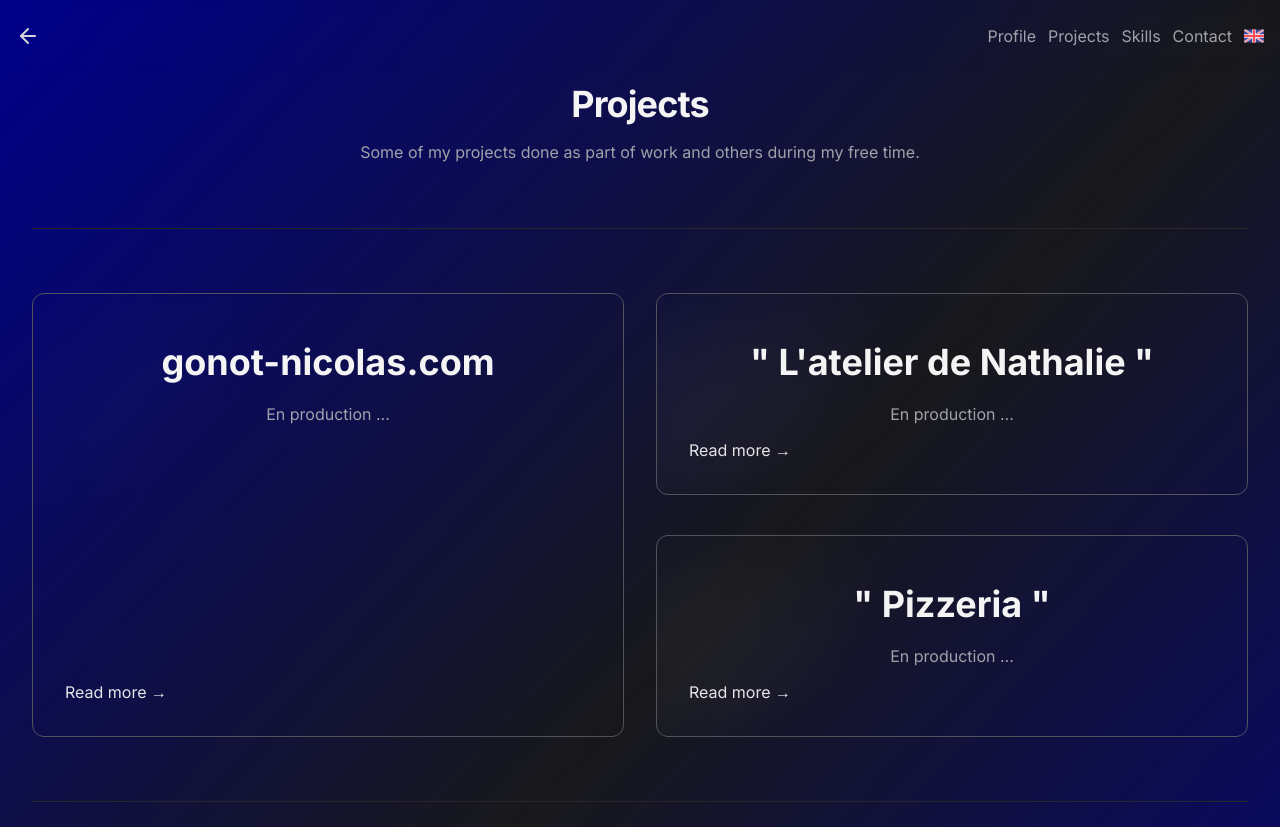
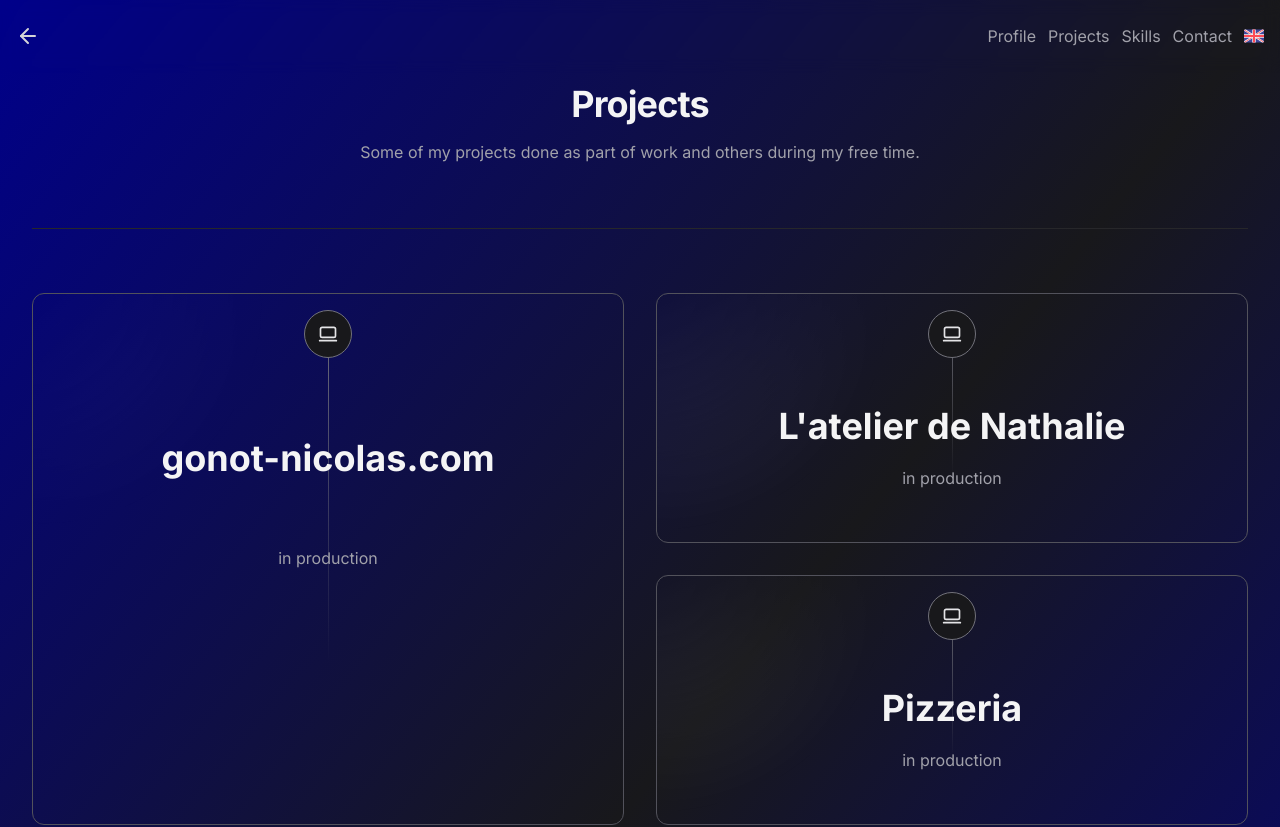
Before and after one commit to GNT-N/my-portfolio, a Next.js app: page /projects in a window 1280 px wide. Shown: the top 827 px of the page. Built offline with nearby package versions, Linux system fonts and the light colour scheme; what tw-elements would draw is missing.

Commit message:
update projects

```diff
--- a/src/app/contact/page.tsx
+++ b/src/app/contact/page.tsx
@@ -3,15 +3,15 @@ import Link from "next/link";
 import { Card } from "../components/card";
 import Particles from "../components/particles";
 import { Navigation } from "../components/nav";
-import { Github, Mail, Gamepad2 } from "lucide-react";
+import { Github, Mail, Linkedin, Gamepad2 } from "lucide-react";
 
 const socials = [
     {
-        id: "steam",
-        icon: <Gamepad2 size={20} />,
-        href: "https://steamcommunity.com/profiles/76561198052767844/",
-        label: "Steam",
-        handle: "Skuall",
+        id: "github",
+        icon: <Github size={20} />,
+        href: "https://github.com/GNT-N",
+        label: "Github",
+        handle: "GNT-N",
     },
     {
         id: "email",
@@ -21,12 +21,19 @@ const socials = [
         handle: "gntnicolas@gmail.com",
     },
     {
-        id: "github",
-        icon: <Github size={20} />,
-        href: "https://github.com/GNT-N",
-        label: "Github",
-        handle: "GNT-N",
+        id: "linkdIn",
+        icon: <Linkedin size={20} />,
+        href: "https://www.linkedin.com/in/nicolas-gonot-3054a7272/",
+        label: "Email",
+        handle: "LindedIn",
     },
+    // {
+    //     id: "steam",
+    //     icon: <Gamepad2 size={20} />,
+    //     href: "https://steamcommunity.com/profiles/76561198052767844/",
+    //     label: "Steam",
+    //     handle: "Skuall",
+    // },
 ];
 
 export default function Contact() {
--- a/src/app/projects/page.tsx
+++ b/src/app/projects/page.tsx
@@ -6,6 +6,30 @@ import { Navigation } from "../components/nav";
 import { useTranslation } from "react-i18next";
 import projectsData from "../projects/projects.json";
 import { Gamepad2, Laptop2, Pencil, ClipboardEdit } from "lucide-react";
+
+const prod = [
+    // {
+    //     id: "",
+    //     icon: <Laptop2 size={20} />,
+    //     href: "https://steamcommunity.com/profiles/76561198052767844/",
+    //     label: "Steam",
+    //     handle: "Skuall",
+    // },
+    {
+        id: "L'atelier de Nathalie",
+        icon: <Laptop2 size={20} />,
+        href: "",
+        label: "in production",
+        handle: "L'atelier de Nathalie",
+    },
+    {
+        id: " Pizzeria ",
+        icon: <Laptop2 size={20} />,
+        href: "",
+        label: "in production",
+        handle: "Pizzeria",
+    },
+];
 
 export default function posts() {
     const { t } = useTranslation("en", { useSuspense: false });
@@ -18,31 +42,70 @@ export default function posts() {
                     <h2 className="text-3xl font-bold tracking-tight text-zinc-100 sm:text-4xl mt-5">
                         {t("projects.Title")}
                     </h2>
-          <p className="mt-4 text-zinc-400">{t("projects.Description")}</p>
+                    <p className="mt-4 text-zinc-400">
+                        {t("projects.Description")}
+                    </p>
                 </div>
 
                 <div className="w-full h-px bg-zinc-800" />
+
                 <div className="grid grid-cols-1 gap-8 mx-auto lg:grid-cols-2 ">
                     <Card>
-            <Link href="">
-              <div className="relative w-full h-full p-4 md:p-8">
-                <h2 className="mt-4 text-3xl font-bold text-zinc-100 group-hover:text-white sm:text-4xl font-display">
+                        <Link
+                            href=""
+                            className="p-4 flex flex-col items-center gap-8 duration-700"
+                        >
+                            {/* <h2 className="mt-4 text-3xl font-bold text-zinc-100 group-hover:text-white sm:text-4xl font-display">
                                     gonot-nicolas.com
                                 </h2>
                                 <p className="mt-4 leading-8 duration-150 text-zinc-400 group-hover:text-zinc-300">
                                     En production ...
-                </p>
-                <div className="absolute bottom-4 md:bottom-8">
-                  <p className="hidden text-zinc-200 hover:text-zinc-50 lg:block">
-                    Read more <span aria-hidden="true">&rarr;</span>
-                  </p>
-                </div>
+                                </p> */}
+                            <span
+                                className="absolute w-px h-2/3 bg-gradient-to-b from-zinc-500 via-zinc-500/50 to-transparent"
+                                aria-hidden="true"
+                            />
+                            <span className="relative z-10 flex items-center justify-center w-12 h-12 text-sm duration-1000 border rounded-full text-zinc-200 group-hover:text-white group-hover:bg-zinc-900 border-zinc-500 bg-zinc-900 group-hover:border-zinc-200">
+                                <Laptop2 size={20} />
+                            </span>{" "}
+                            <div className="z-10 flex flex-col items-center">
+                                <span className="mt-8 lg:mt-12 text-3xl font-bold text-zinc-100 group-hover:text-white sm:text-4xl font-display">
+                                    {"gonot-nicolas.com"}
+                                </span>
+                                <span className="mt-4 mb-8 lg:mt-16 leading-8 duration-150 text-zinc-400 group-hover:text-zinc-300">
+                                    {"in production"}
+                                </span>
                             </div>
                         </Link>
                     </Card>
 
-          <div className="gap-8 mx-auto border-t border-gray-900/10 lg:mx-0 lg:border-t-0">
-            <div className="mb-10">
+                    <div className="grid grid-cols-1 gap-8 mx-auto border-t border-gray-900/10 lg:mx-0 lg:border-t-0">
+                        {prod.map((x) => (
+                            <Card key={x.id}>
+                                <Link
+                                    href={x.href}
+                                    target=""
+                                    className="p-4 relative flex flex-col items-center gap-8 duration-700"
+                                >
+                                    <span
+                                        className="absolute w-px h-2/3 bg-gradient-to-b from-zinc-500 via-zinc-500/50 to-transparent"
+                                        aria-hidden="true"
+                                    />
+                                    <span className="relative z-10 flex items-center justify-center w-12 h-12 text-sm duration-1000 border rounded-full text-zinc-200 group-hover:text-white group-hover:bg-zinc-900 border-zinc-500 bg-zinc-900 group-hover:border-zinc-200">
+                                        {x.icon}
+                                    </span>{" "}
+                                    <div className="z-10 flex flex-col items-center">
+                                        <span className="mt-4 text-3xl font-bold text-zinc-100 group-hover:text-white sm:text-4xl font-display">
+                                            {x.handle}
+                                        </span>
+                                        <span className="mt-4 mb-8 leading-8 duration-150 text-zinc-400 group-hover:text-zinc-300">
+                                            {x.label}
+                                        </span>
+                                    </div>
+                                </Link>
+                            </Card>
+                        ))}
+                        {/* <div className="mt-10">
                             <Card>
                                 <Link href="">
                                     <div className="relative w-full h-full p-4 md:p-8">
@@ -52,16 +115,11 @@ export default function posts() {
                                         <p className="mt-4 mb-8 leading-8 duration-150 text-zinc-400 group-hover:text-zinc-300">
                                             En production ...
                                         </p>
-                    <div className="absolute bottom-4 md:bottom-8">
-                      <p className="hidden text-zinc-200 hover:text-zinc-50 lg:block">
-                        Read more <span aria-hidden="true">&rarr;</span>
-                      </p>
-                    </div>
                                     </div>
                                 </Link>
                             </Card>
-            </div>
-            <div className="mb-auto">
+                        </div> */}
+                        {/* <div className="mb-auto">
                             <Card>
                                 <Link href="">
                                     <div className="relative w-full h-full p-4 md:p-8">
@@ -71,15 +129,10 @@ export default function posts() {
                                         <p className="mt-4 mb-8 leading-8 duration-150 text-zinc-400 group-hover:text-zinc-300">
                                             En production ...
                                         </p>
-                    <div className="absolute bottom-4 md:bottom-8">
-                      <p className="hidden text-zinc-200 hover:text-zinc-50 lg:block">
-                        Read more <span aria-hidden="true">&rarr;</span>
-                      </p>
-                    </div>
                                     </div>
                                 </Link>
                             </Card>
-            </div>
+                        </div> */}
                     </div>
                 </div>
 
@@ -93,9 +146,15 @@ export default function posts() {
                                 className="p-4 relative flex flex-col items-center gap-8 duration-700 "
                             >
                                 <span className="relative z-10 flex items-center justify-center w-12 h-12 text-sm duration-1000 border rounded-full text-zinc-200 group-hover:text-white group-hover:bg-zinc-900 border-zinc-500 bg-zinc-900 group-hover:border-zinc-200">
-                  {p.icon === "Laptop2" && <Laptop2 size={20} />}
-                  {p.icon === "Pencil" && <Pencil size={20} />}
-                  {p.icon === "ClipboardEdit" && <ClipboardEdit size={20} />}
+                                    {p.icon === "Laptop2" && (
+                                        <Laptop2 size={20} />
+                                    )}
+                                    {p.icon === "Pencil" && (
+                                        <Pencil size={20} />
+                                    )}
+                                    {p.icon === "ClipboardEdit" && (
+                                        <ClipboardEdit size={20} />
+                                    )}
                                 </span>{" "}
                                 <div className="z-10 flex flex-col items-center">
                                     <span className="text-xl font-medium duration-150 lg:text-3xl text-zinc-200 group-hover:text-white font-display">
@@ -109,6 +168,12 @@ export default function posts() {
                                     className="absolute left-1/2 transform -translate-x-1/2 w-px h-2/3 bg-gradient-to-b from-zinc-500 via-zinc-500/50 to-transparent"
                                     aria-hidden="true"
                                 />
+                                <div className="bottom-4">
+                                    <p className="text-zinc-200 hover:text-zinc-50 lg:block">
+                                        Read more{" "}
+                                        <span aria-hidden="true">&rarr;</span>
+                                    </p>
+                                </div>
                             </Link>
                         </Card>
                     ))}
```
Lines whose indentation alone changed are shown as unchanged.
